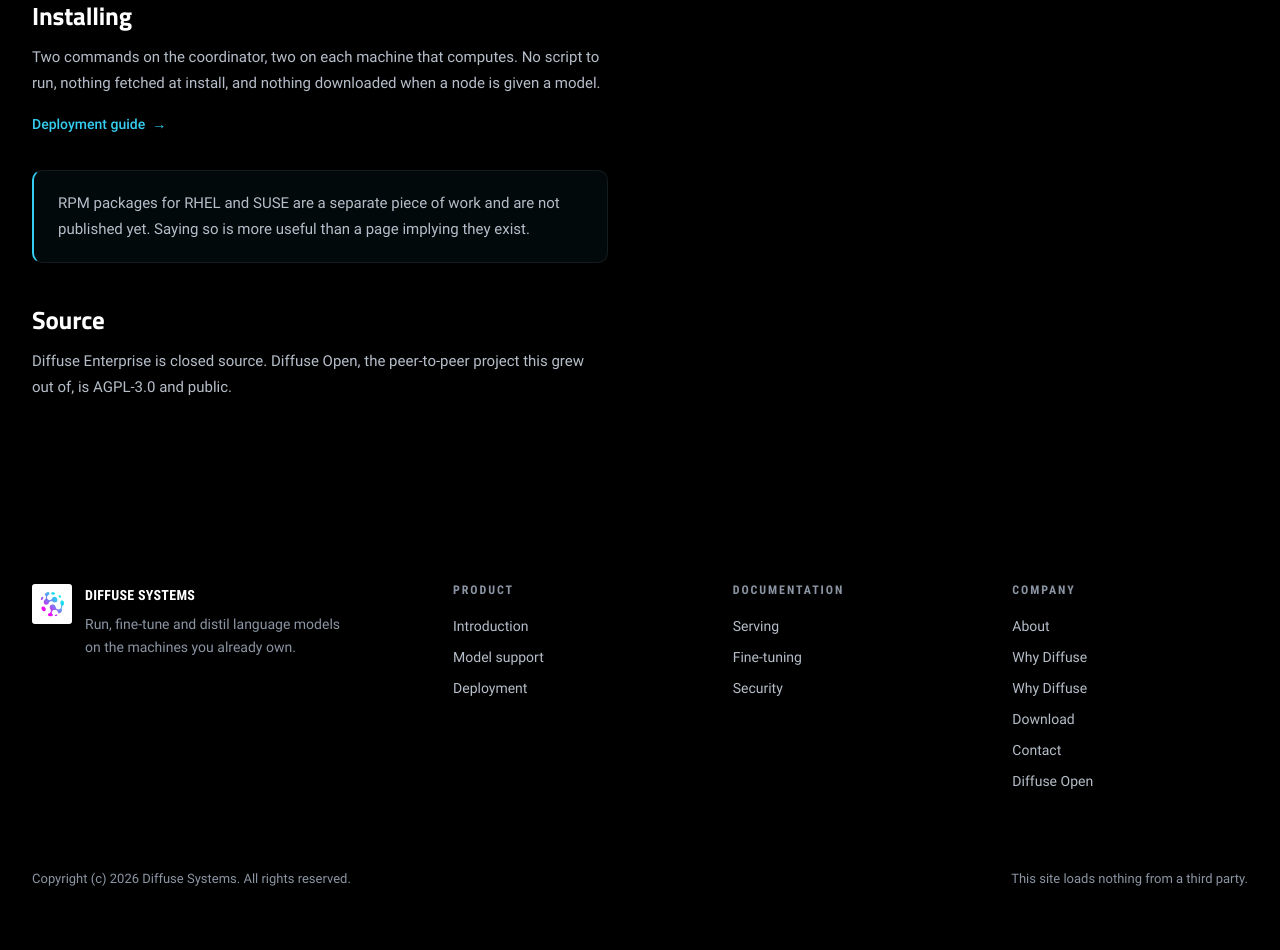
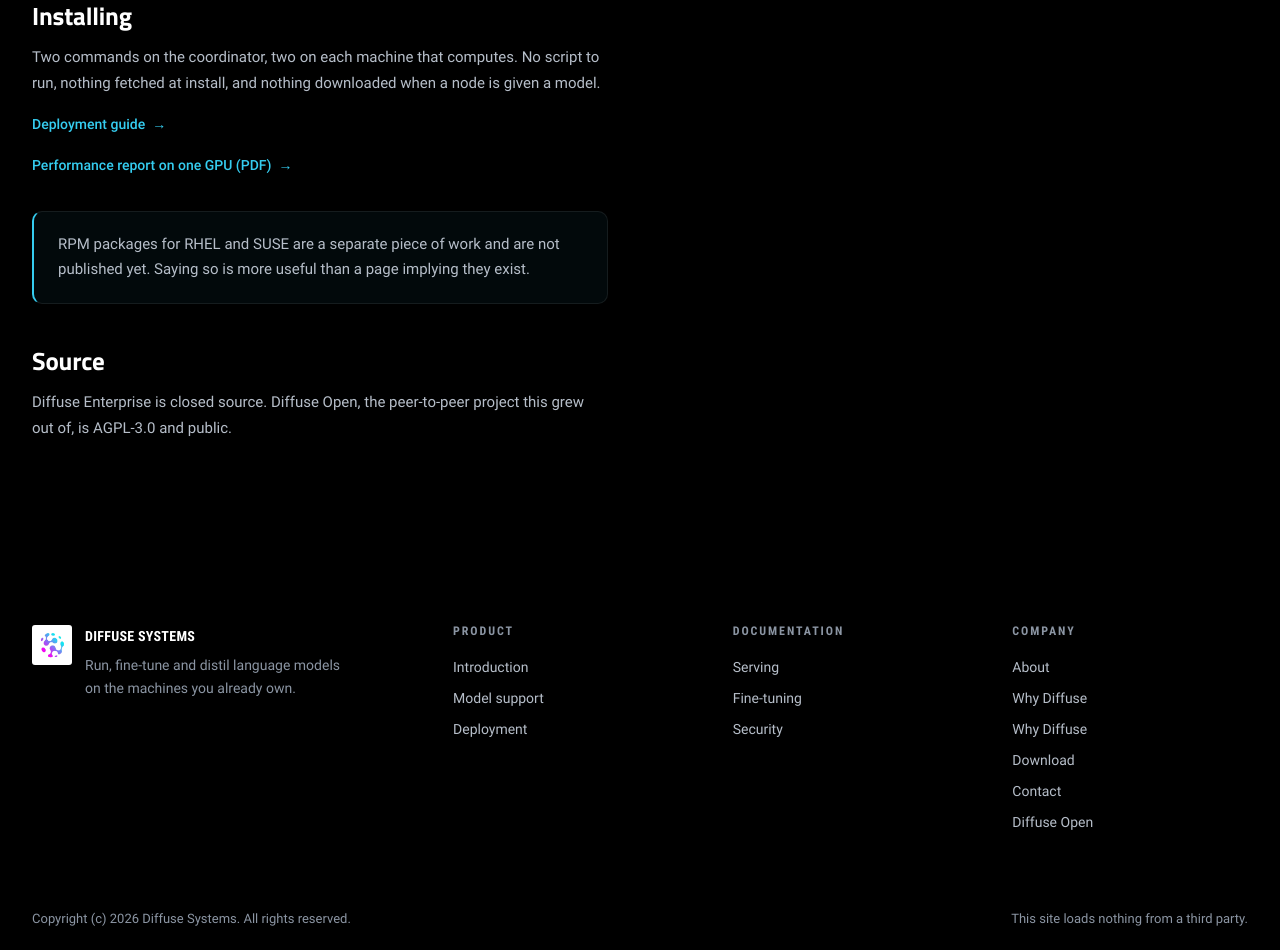
Before and after one commit to diffuse-systems/website, a plain HTML site: page download.html in a window 1280 px wide. Shown: the part 1889-2839 px from the top of the page. Before the commit the page ends 2818 px from the top, so only its background shows below. Drawn offline with Linux system fonts and the light colour scheme; animation ran at ten frames a second.

Commit message:
feat(download): the GPU performance report
Co-Authored-By: Claude Opus 5.5 <noreply@anthropic.com>

```diff
--- a/download.html
+++ b/download.html
@@ -149,6 +149,9 @@ sudo apt install ./diffuse-coordinator_amd64.deb</code></pre>
       <p>
         <a class="link" href="https://docs.diffuse-systems.com/enterprise/deployment">Deployment guide <span class="btn__arrow">&rarr;</span></a>
       </p>
+      <p>
+        <a class="link" href="assets/reports/diffuse-performance-report-gpu-en.pdf" download>Performance report on one GPU (PDF) <span class="btn__arrow">&rarr;</span></a>
+      </p>
 
       <div class="note">
         <p>
```
Also changed, not shown: 1 other file.
